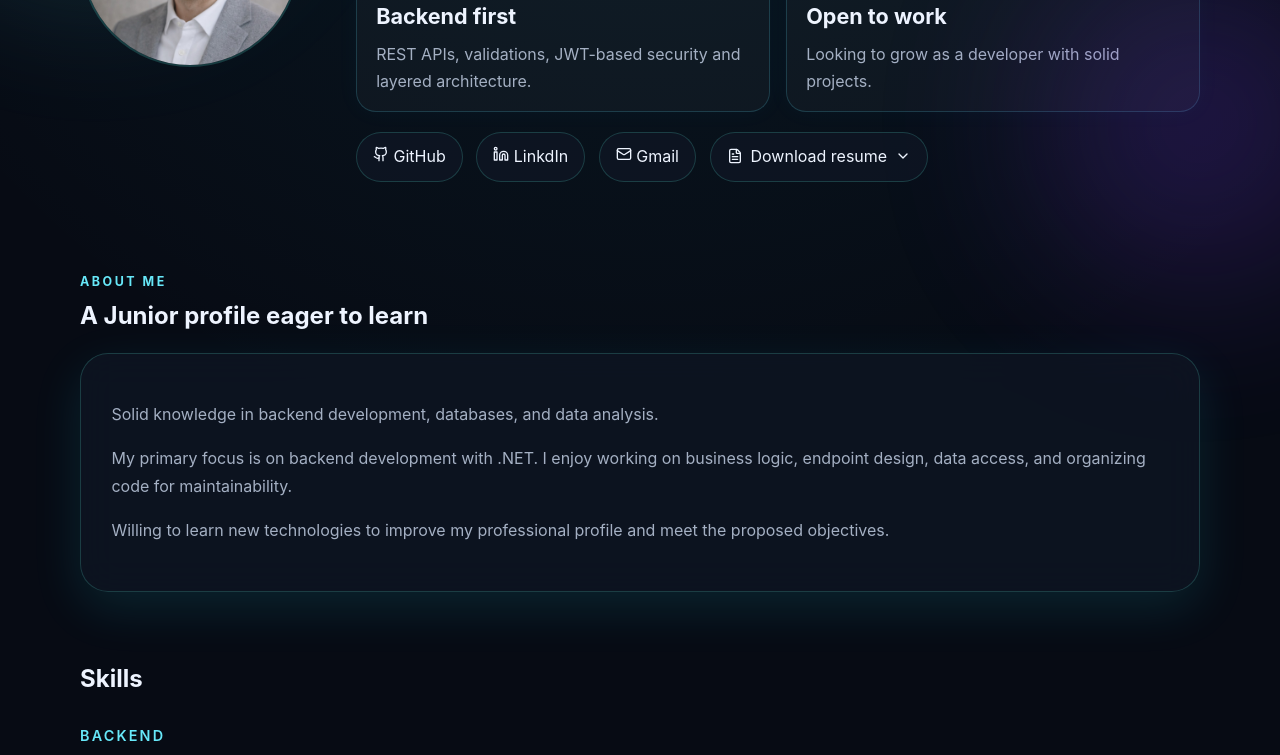
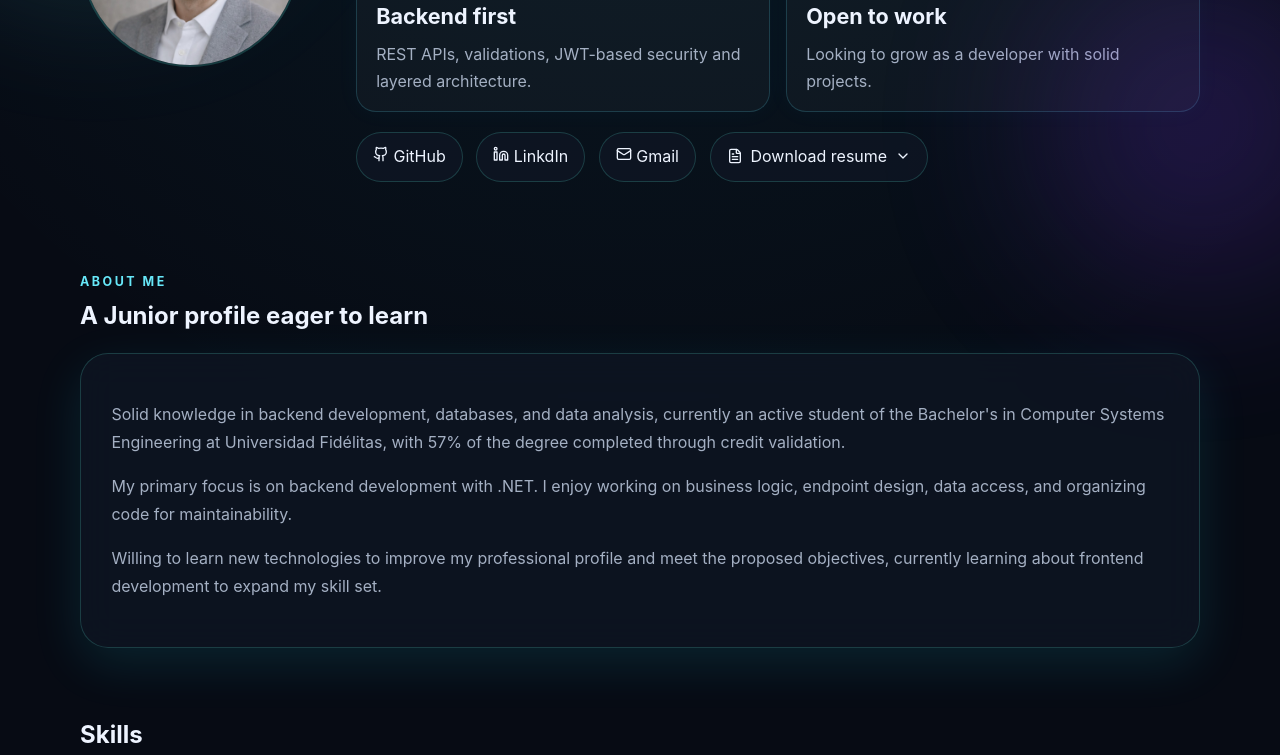
Before and after one commit to KeironClaudel/keiron-portfolio, a React (Vite) app: page / in a window 1280 px wide. Shown: the part 420-1175 px from the top of the page. Built offline with nearby package versions, Linux system fonts and the light colour scheme.

Commit message:
feat: profile description updated

```diff
--- a/src/i18n.js
+++ b/src/i18n.js
@@ -24,9 +24,9 @@ export const translations = {
     aboutDesc: "Un perfil junior, pero con ganas de aprender.",
 
     aboutBodyOne:
-      "Conocimiento sólido en desarrollo backend, bases de datos y análisis de datos.",
+      "Sólido conocimiento en desarrollo backend, bases de datos y análisis de datos, estudiante activo del Bachillerato en Ingeniería en Sistemas Computacionales en la Universidad Fidélitas, con un 57% del plan de estudio completado.",
     aboutBodySecond:
-      "Mi enfoque principal está en el desarrollo backend con .NET, disfruto trabajar en lógica de negocio, diseño de endpoints, acceso a datos y organización del código para que sea fácil de mantener.",
+      "Mi enfoque se basa en el desarrollo backend con .NET, disfruto trabajar en lógica de negocio, diseño de endpoints, acceso a datos y organización del código para que sea fácil de mantener.",
     aboutBodyThird:
       "Dispuesto a aprender nuevas tecnologías para mejorar mi perfil laboral y cumplir con los objetivos que se propongan.",
 
@@ -95,11 +95,11 @@ export const translations = {
     aboutDesc: "A Junior profile eager to learn",
 
     aboutBodyOne:
-      "Solid knowledge in backend development, databases, and data analysis.",
+      "Solid knowledge in backend development, databases, and data analysis, currently an active student of the Bachelor's in Computer Systems Engineering at Universidad Fidélitas, with 57% of the degree completed through credit validation.",
     aboutBodySecond:
       "My primary focus is on backend development with .NET. I enjoy working on business logic, endpoint design, data access, and organizing code for maintainability.",
     aboutBodyThird:
-      "Willing to learn new technologies to improve my professional profile and meet the proposed objectives.",
+      "Willing to learn new technologies to improve my professional profile and meet the proposed objectives, currently learning about frontend development to expand my skill set.",
 
     skillsTitle: "Skills",
     skillsDesc: "Stack",
```
